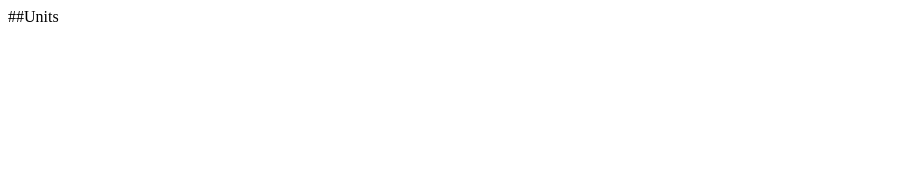
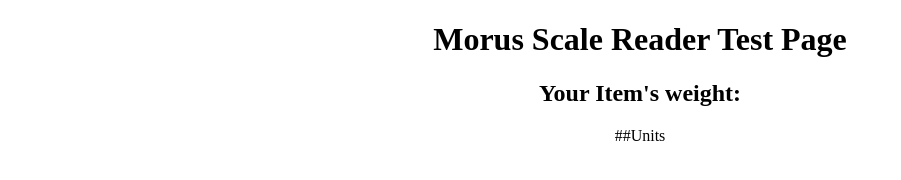
Before and after one commit to dmitrydwhite/morus, a website: page testPage.html in a window 1280 px wide. Shown: the whole page, without its empty margins (0-901 px from the left). Drawn offline with nearby package versions, Linux system fonts and the light colour scheme.

Commit message:
v 0.0.3 Minor styling to test page.

```diff
--- a/client.js
+++ b/client.js
@@ -18,6 +18,10 @@
         units = 'NA'
       }
 
+      if (scaleWeight == NaN) {
+        scaleWeight = 'ØØ'
+      }
+
       $('.morus-weight').text(scaleWeight);
       $('.morus-units').text(units);
 
--- a/testPage.html
+++ b/testPage.html
@@ -2,13 +2,19 @@
 <html>
 <head>
   <title>Morus Scale Test Page</title>
+  <link rel="stylesheet" type="text/css" href="./testPageStyle.css">
   <script src="http://code.jquery.com/jquery-1.11.3.min.js"></script>
   <script src="http://code.jquery.com/jquery-migrate-1.2.1.min.js"></script>
   <script type="text/javascript" src="https://rawgit.com/dmitrydwhite/morus/master/client.js"></script>
 </head>
 <body>
-<div class="outer">
-  <span class="morus-weight">##</span><span class="morus-units">Units</span>
+<div class="container">
+  <h1>Morus Scale Reader Test Page</h1>
+  <h2>Your Item's weight:</h2>
+  <div class="outer">
+    <span class="morus-weight">##</span><span class="morus-units">Units</span>
+  </div>
 </div>
+
 </body>
 </html>
--- /dev/null
+++ b/testPageStyle.css
@@ -0,0 +1,6 @@
+.container {
+  max-width: 1000px;
+  text-align: center;
+  margin-left: auto;
+  margin-right: auto;
+}
```
